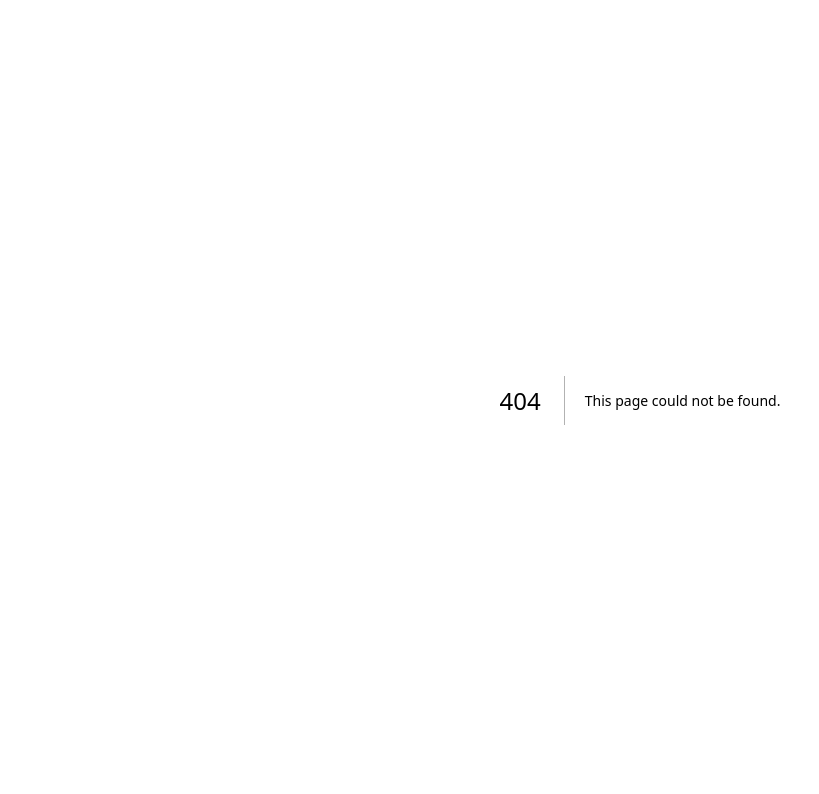
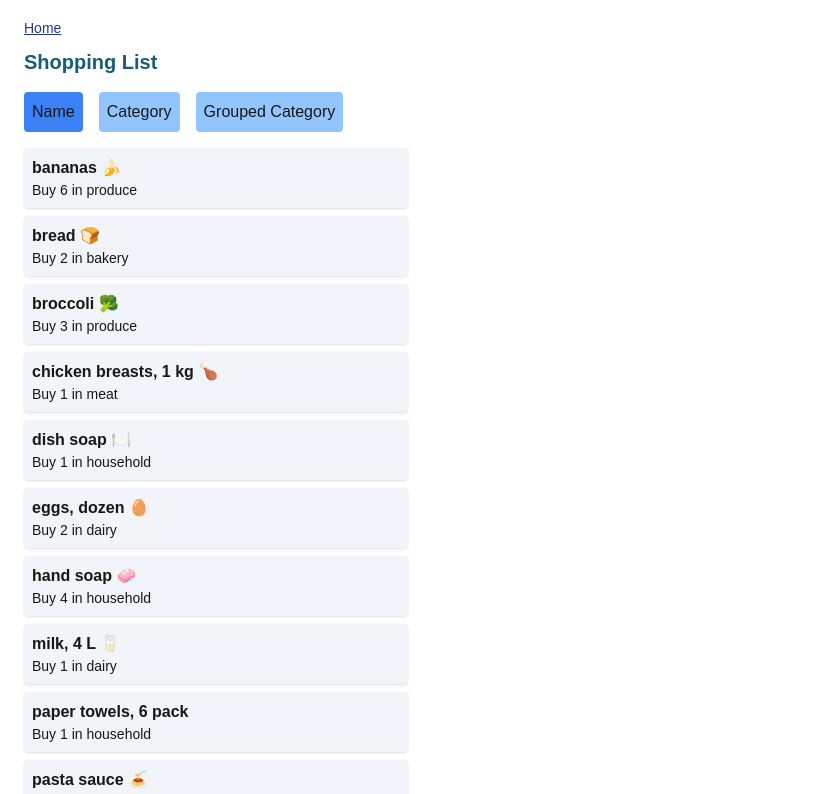
Before and after one commit to ShannonHilland/cprg306-assignments, a Next.js app: page /week-6 in a window 1280 px wide. Before the commit this address had no page. Shown: the top 794 px of the page, without its empty margins (0-819 px from the left). Built offline with nearby package versions, Linux system fonts and the light colour scheme.

Commit message:
finished mandatory components for week 6

```diff
--- a/app/page.js
+++ b/app/page.js
@@ -8,6 +8,7 @@ export default function Page() {
       <li><Link href="./week-3" className="underline text-blue-900 hover:text-blue-600">Week 3</Link></li>
       <li><Link href="./week-4" className="underline text-blue-900 hover:text-blue-600">Week 4</Link></li>
       <li><Link href="./week-5" className="underline text-blue-900 hover:text-blue-600">Week 5</Link></li>
+      <li><Link href="./week-6" className="underline text-blue-900 hover:text-blue-600">Week 6</Link></li>
     </div>
   );
 }
--- a/app/week-5/new-item.js
+++ b/app/week-5/new-item.js
@@ -18,7 +18,7 @@ const options = [
 export default function NewItem() {
     const [quantity, setQuantity] = useState(1);
     const [name, setName] = useState("");
-    const [category, setCategory] = useState([{value: "produce", label: "🍇 Produce"}]);
+    const [category, setCategory] = useState({value: "produce", label: "🍇 Produce"});
 
     const increment = () => {
         if(quantity < 20) {
@@ -33,10 +33,6 @@ export default function NewItem() {
 
     const handleSubmit = (event) => {
         event.preventDefault();
-        if(name == "") {
-            alert("Please enter an item name!");
-            return;
-        }
         let item = {name, quantity, category};
         console.log(item);
 
@@ -48,10 +44,10 @@ export default function NewItem() {
 
   return (
     <div className="w-10/12 max-w-96 h-16 m-2">
-        <form>
+        <form onSubmit={handleSubmit}>
             <div>
                 {/* Required is not working here */}
-            <input type="text" placeholder="Item Name"  onChange={(event) => setName(event.target.value)} className="w-full h-8 p-1 my-2 border border-black rounded" value={name}/>
+                <input type="text" placeholder="Item Name" required onChange={(event) => setName(event.target.value)} className="w-full h-8 p-1 my-2 border border-black rounded" value={name}/>
             </div>
             <div className="flex my-2">
                 <div className="flex items-center justify-around border  border-black rounded">
@@ -59,10 +55,10 @@ export default function NewItem() {
                         <p className="text-center text-2xl w-14">{quantity}</p>
                     </div>
                     <div className="flex justify-center w-16 p-3">
-                    <button onClick={decrement} disabled={quantity == 1} className="text-2xl px-4 py-1 bg-blue-300 hover:bg-blue-500 disabled:bg-gray-400 rounded">-</button>
+                        <button type="button" onClick={decrement} disabled={quantity == 1} className="text-2xl px-4 py-1 bg-blue-300 hover:bg-blue-500 disabled:bg-gray-400 rounded">-</button>
                     </div>
                     <div className="flex justify-center w-16 p-3">
-                    <button onClick={increment} disabled={quantity == 20} className="text-2xl px-4 py-1 bg-blue-300 hover:bg-blue-500 disabled:bg-gray-400 rounded">+</button>
+                        <button type="button" onClick={increment} disabled={quantity == 20} className="text-2xl px-4 py-1 bg-blue-300 hover:bg-blue-500 disabled:bg-gray-400 rounded">+</button>
                     </div>
                 </div>
                 <div className="flex-grow">
@@ -76,7 +72,7 @@ export default function NewItem() {
                 </div>
             </div>
             <div>
-            <button onClick={handleSubmit} className="w-64 h-8 bg-blue-300 hover:bg-blue-500 rounded">Add Item</button>
+                <button className="w-64 h-8 bg-blue-300 hover:bg-blue-500 rounded">Add Item</button>
             </div>
         </form>
     </div>
--- /dev/null
+++ b/app/week-6/item-list.js
@@ -0,0 +1,56 @@
+"use client";
+
+import Item from "./item";
+import itemsJSON from "./items.json";
+import {useState} from "react";
+
+export default function ItemList() {
+    let items = [...itemsJSON];
+    const [sortBy, setSortBy] = useState("name");
+    if(sortBy !== "grouped") {
+        items.sort((a, b) => a[sortBy].localeCompare(b[sortBy]));
+    } else {
+        items.reduce((acc, item) => {
+            const category = item.category;
+            if(!acc[category]) {
+                acc[category] = [];
+            }
+            acc[category].push(item);
+            return acc
+        }, {});
+        console.log(items);
+    }
+
+    const sortName = () => {
+        setSortBy("name");
+    };
+
+    const sortCategory = () => {
+        setSortBy("category");
+    }
+
+    const sortGrouped = () => {
+        setSortBy("grouped");
+
+        //create new function to do reduce, need to do a different sort for group as well and change the map
+        //can do if statement in return to do group map  if sortBy === "grouped" else base map
+    }
+
+    const getBackgroundClass = (buttonName) => {
+        if(sortBy === buttonName) {
+            return "bg-blue-500";
+        }
+        return "bg-blue-300";
+    }
+    return (
+        <main>
+            <button onClick={sortName}  className={`m-2 p-2 rounded ${getBackgroundClass("name")}`}>Name</button>
+            <button onClick={sortCategory} className={`m-2 p-2 rounded ${getBackgroundClass("category")}`}>Category</button>
+            <button onClick={sortGrouped} className={`m-2 p-2 rounded ${getBackgroundClass("grouped")}`}>Grouped Category</button>
+            <ul>
+                {items.map((item) => <Item key={item.id} name={item.name} quantity={item.quantity} category={item.category} />)}
+            </ul>
+        </main>
+    );
+
+}
--- /dev/null
+++ b/app/week-6/item.js
@@ -0,0 +1,8 @@
+export default function Item({name, quantity, category}) {
+    return(
+    <li className="list-none m-2 p-2 bg-slate-100 rounded shadow max-w-96">
+        <p className="font-bold">{name}</p>
+        <p className="text-sm">Buy {quantity} in {category}</p>
+    </li>
+    );
+}
--- /dev/null
+++ b/app/week-6/items.json
@@ -0,0 +1,74 @@
+[
+    {
+      "id": "1h2GJKH12gkHG31h1H",
+      "name": "milk, 4 L 🥛",
+      "quantity": 1,
+      "category": "dairy"
+    },
+    {
+      "id": "2KJH3k2j3H1k2J3K1H",
+      "name": "bread 🍞",
+      "quantity": 2,
+      "category": "bakery"
+    },
+    {
+      "id": "3h2KJH3k2j3H1k2J3",
+      "name": "eggs, dozen 🥚",
+      "quantity": 2,
+      "category": "dairy"
+    },
+    {
+      "id": "4k2J3K1H2GJKH12gk",
+      "name": "bananas 🍌",
+      "quantity": 6,
+      "category": "produce"
+    },
+    {
+      "id": "5H1h1H2KJH3k2j3H",
+      "name": "broccoli 🥦",
+      "quantity": 3,
+      "category": "produce"
+    },
+    {
+      "id": "6H1k2J3K1H2GJKH1",
+      "name": "chicken breasts, 1 kg 🍗",
+      "quantity": 1,
+      "category": "meat"
+    },
+    {
+      "id": "7gkHG31h1H2KJH3k",
+      "name": "pasta sauce 🍝",
+      "quantity": 3,
+      "category": "canned goods"
+    },
+    {
+      "id": "8j3H1k2J3K1H2GJK",
+      "name": "spaghetti, 454 g 🍝",
+      "quantity": 2,
+      "category": "dry goods"
+    },
+    {
+      "id": "9H12gkHG31h1H2KJ",
+      "name": "toilet paper, 12 pack 🧻",
+      "quantity": 1,
+      "category": "household"
+    },
+    {
+      "id": "10H3k2j3H1k2J3K1",
+      "name": "paper towels, 6 pack",
+      "quantity": 1,
+      "category": "household"
+    },
+    {
+      "id": "11k2J3K1H2GJKH12",
+      "name": "dish soap 🍽️",
+      "quantity": 1,
+      "category": "household"
+    },
+    {
+      "id": "12GJKH12gkHG31h1",
+      "name": "hand soap 🧼",
+      "quantity": 4,
+      "category": "household"
+    }
+  ]
--- /dev/null
+++ b/app/week-6/page.js
@@ -0,0 +1,12 @@
+import Link from "next/link";
+import ItemList from "./item-list";
+
+export default function Page() {
+    return(
+        <main className="m-4">
+            <Link href="/" className="m-2 underline text-blue-900 hover:text-blue-600 text-sm">Home</Link>
+            <h1 className="m-2 text-xl font-semibold text-cyan-800">Shopping List</h1>
+            <ItemList />
+        </main>
+    );
+}
```
Lines whose indentation alone changed are shown as unchanged.
